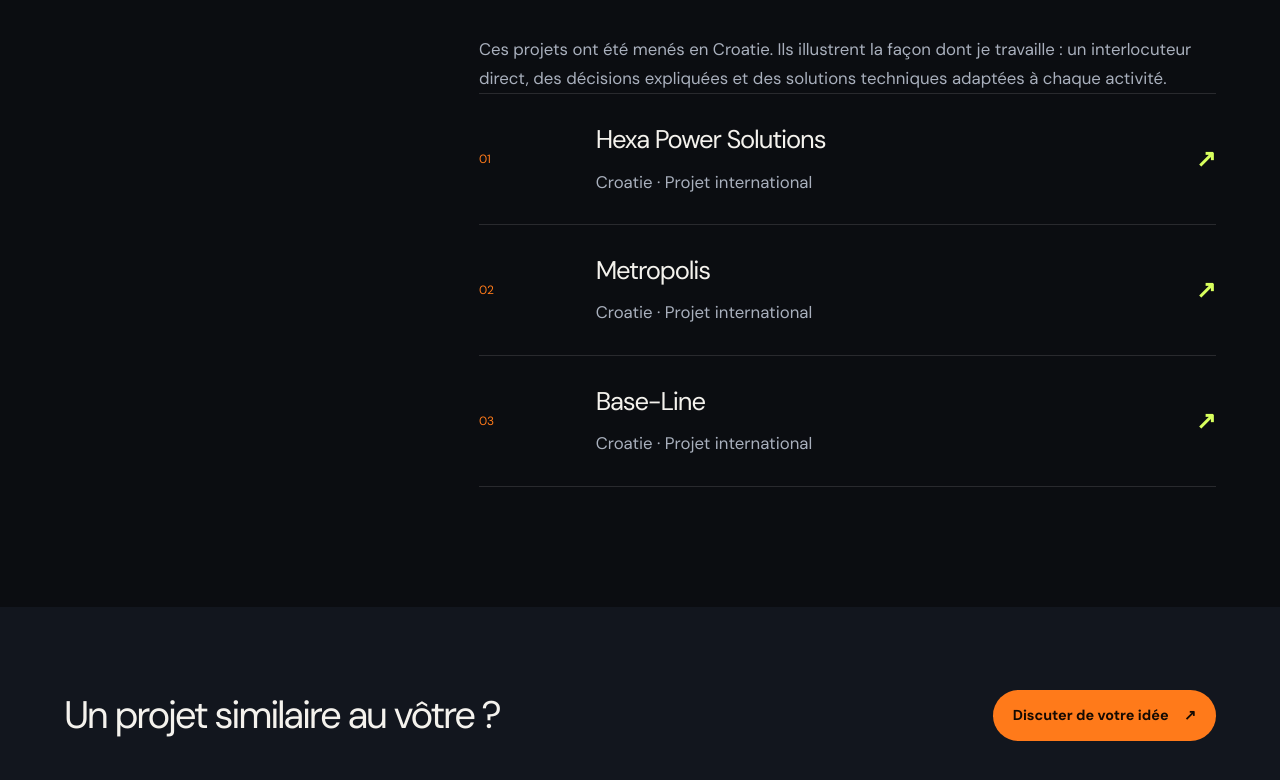
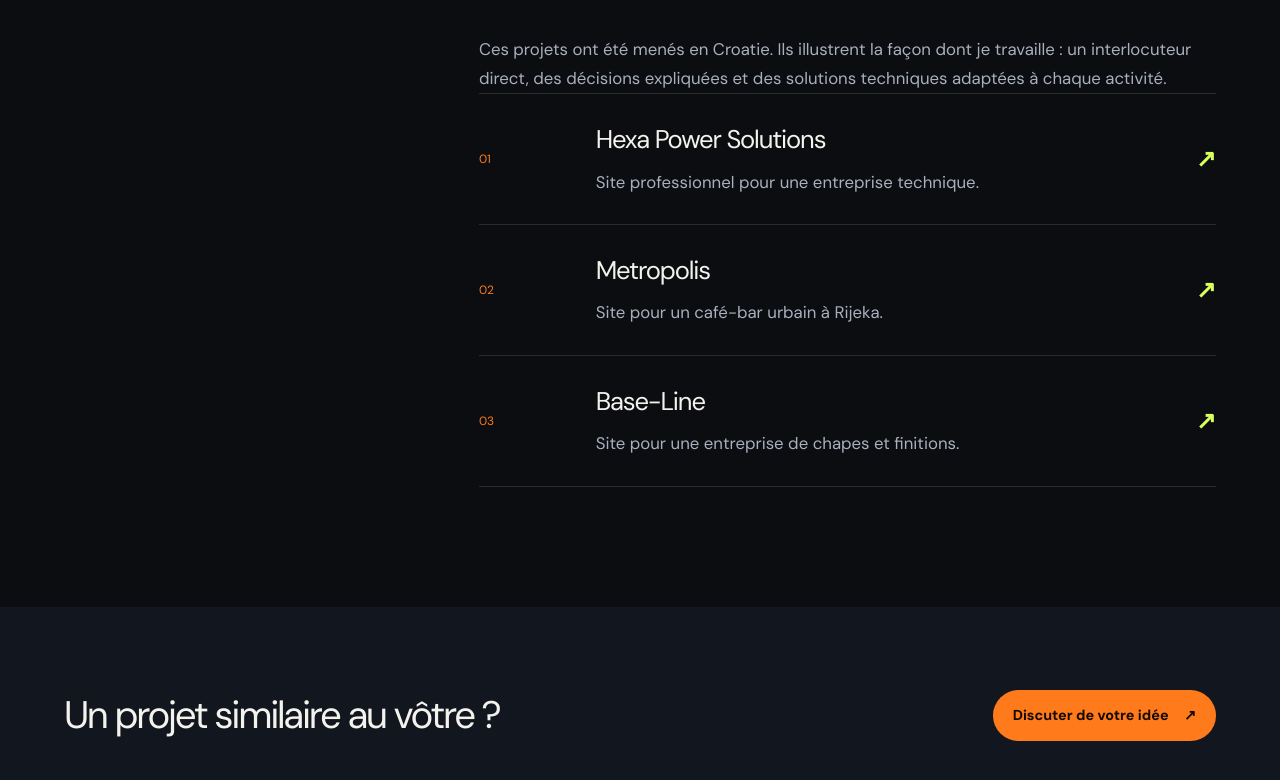
Before and after one commit to Sebwebswiss/sebwebswiss-page-26, a Next.js app: page /realisations in a window 1280 px wide. Shown: the part 1062-1842 px from the top of the page. Built offline with nearby package versions, Linux system fonts and the light colour scheme; a web font is replaced by a local one.

Commit message:
Fix realisations card destructuring so descriptions render as text, not href

```diff
--- a/src/app/realisations/page.tsx
+++ b/src/app/realisations/page.tsx
@@ -27,7 +27,7 @@ export default function Page() {
       <h2>Une expérience<br/><em>au-delà des frontières.</em></h2>
       <p>Ces projets ont été menés en Croatie. Ils illustrent la façon dont je travaille : un interlocuteur direct, des décisions expliquées et des solutions techniques adaptées à chaque activité.</p>
       <div className="service-list">
-        {projets.map(([n,tag,desc,href])=><a className="service-card" key={n} href={href}><span>{n}</span><div><h3>{tag}</h3><p>{desc}</p></div><b>↗</b></a>)}
+        {projets.map(([n,name,tag,desc,href])=><a className="service-card" key={n} href={href}><span>{n}</span><div><h3>{name}</h3><p>{desc}</p></div><b>↗</b></a>)}
       </div>
     </div></section>
     <section className="soft-cta"><p>Un projet similaire au vôtre ?</p><a className="button primary" href="/contact">Discuter de votre idée <span>↗</span></a></section>
```
